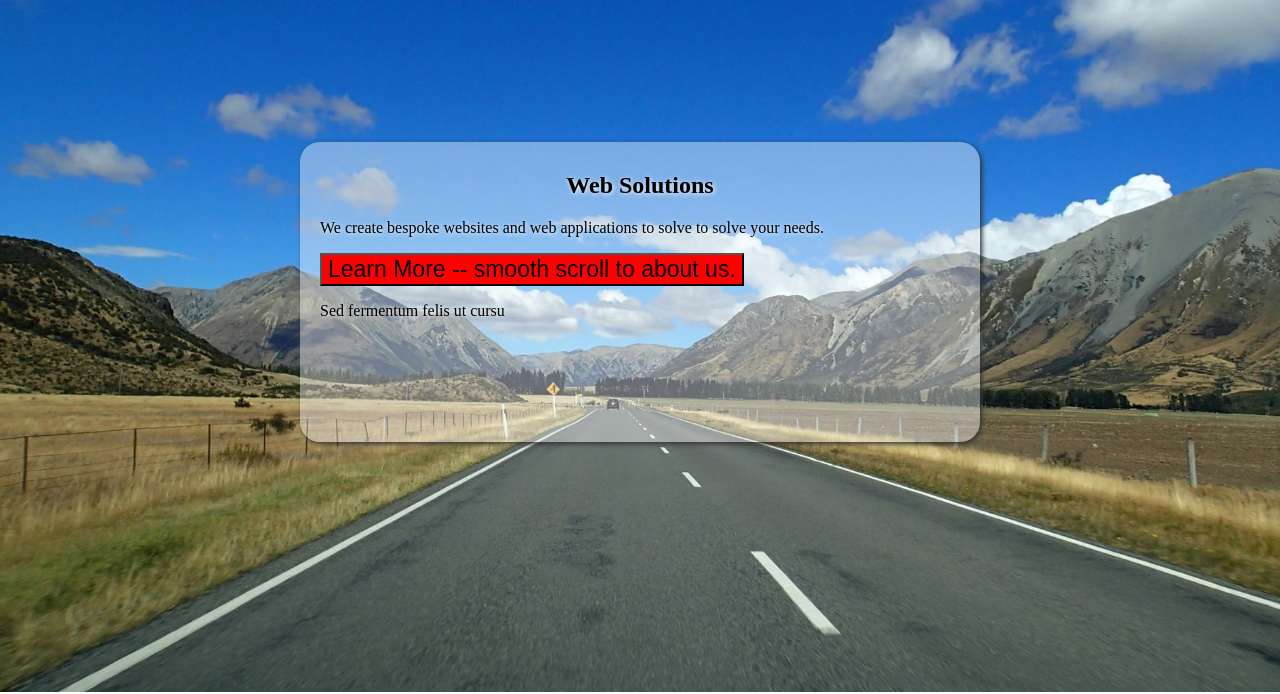
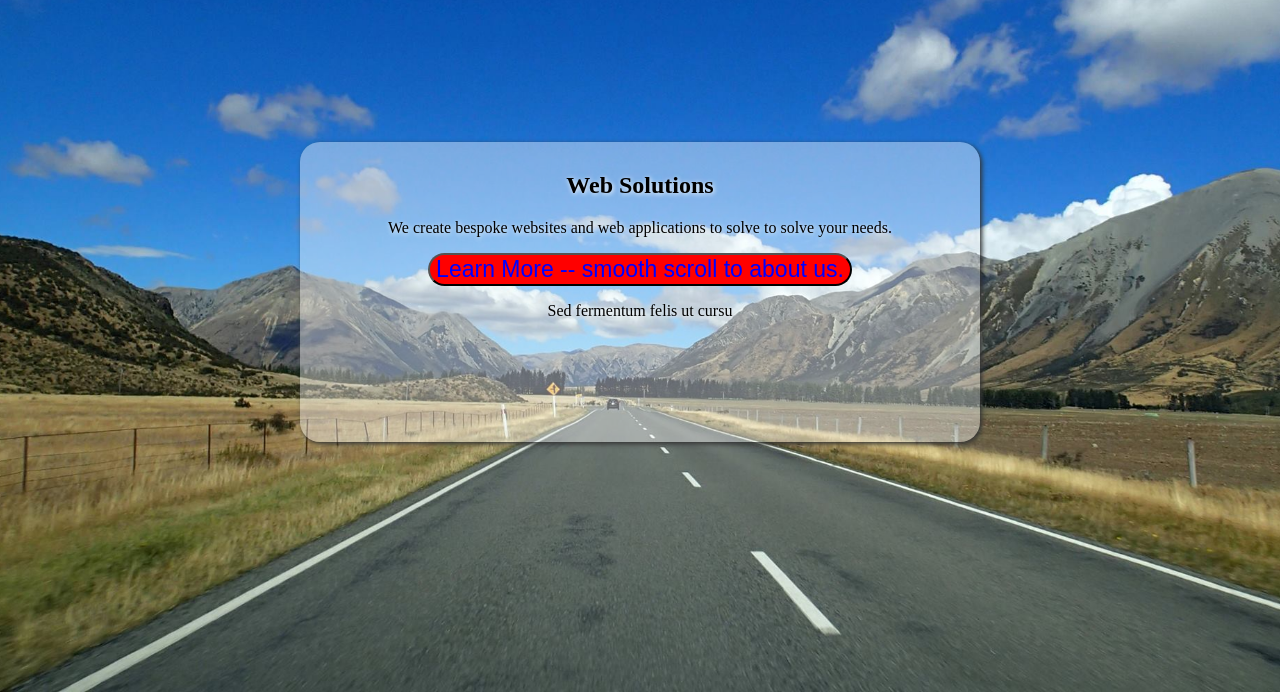
Before and after one commit to sgedye/thinking-digital, a Gatsby site: page / in a window 1280 px wide. Shown: the part 109-803 px from the top of the page. Built offline with nearby package versions, Linux system fonts and the light colour scheme; Gatsby itself is replaced by a stand-in of ours.

Commit message:
Updated Button Component

```diff
--- a/src/components/Button.js
+++ b/src/components/Button.js
@@ -1,31 +1,25 @@
 import React from 'react';
+import PropTypes from 'prop-types';
 
-const Button = ({ children, className = '', styles = {} }) => {
-  console.log(className, styles);
+const Button = ({ children, additionalStyles = {} }) => {
   const defaultStyles = {
-    color: 'blue'
+    fontSize: '23px',
+    color: 'blue',
+    backgroundColor: 'green'
   };
-  // We need to merge the two styles, so that the new styles are added to the
-  // existing [default] styles (overwriting them if they exist). Remember these
-  // are objects (and not strings, so can't be done like the classes below)
+  const mergedStyles = { ...defaultStyles, ...additionalStyles };
+
   return (
-    <button
-      type="button"
-      className={`
-        ${className}
-        bg-primary
-        hover:bg-primary-darker
-        rounded
-        text-white
-      `}
-      style={styles}
-      // style={{
-      //   backgroundColor: 'green'
-      // }}
-    >
+    <button type="button" style={mergedStyles}>
       {children}
     </button>
   );
 };
 
+Button.propTypes = {
+  children: PropTypes.string.isRequired,
+  // eslint-disable-next-line react/forbid-prop-types
+  additionalStyles: PropTypes.object.isRequired
+};
+
 export default Button;
--- a/src/components/sections/HeroSection.js
+++ b/src/components/sections/HeroSection.js
@@ -32,7 +32,9 @@ const HeroSection = () => {
           <h1>Web Solutions</h1>
           <p>We create bespoke websites and web applications to solve to solve your needs.</p>
           <p>
-            <Button styles={{fontSize: '23px', backgroundColor: 'red'}}>Learn More -- smooth scroll to about us.</Button>
+            <Button additionalStyles={{ backgroundColor: 'red', borderRadius: '25px' }}>
+              Learn More -- smooth scroll to about us.
+            </Button>
           </p>
           <p>Sed fermentum felis ut cursu</p>
         </TextBox>
@@ -61,6 +63,7 @@ const TextBox = styled.div`
   padding: 10px 20px;
   width: 50%;
   min-height: 35%;
+  text-align: center;
   background: rgba(255, 255, 255, 0.4);
   border-radius: 20px;
   box-shadow: 2px 2px 5px #333;
```
